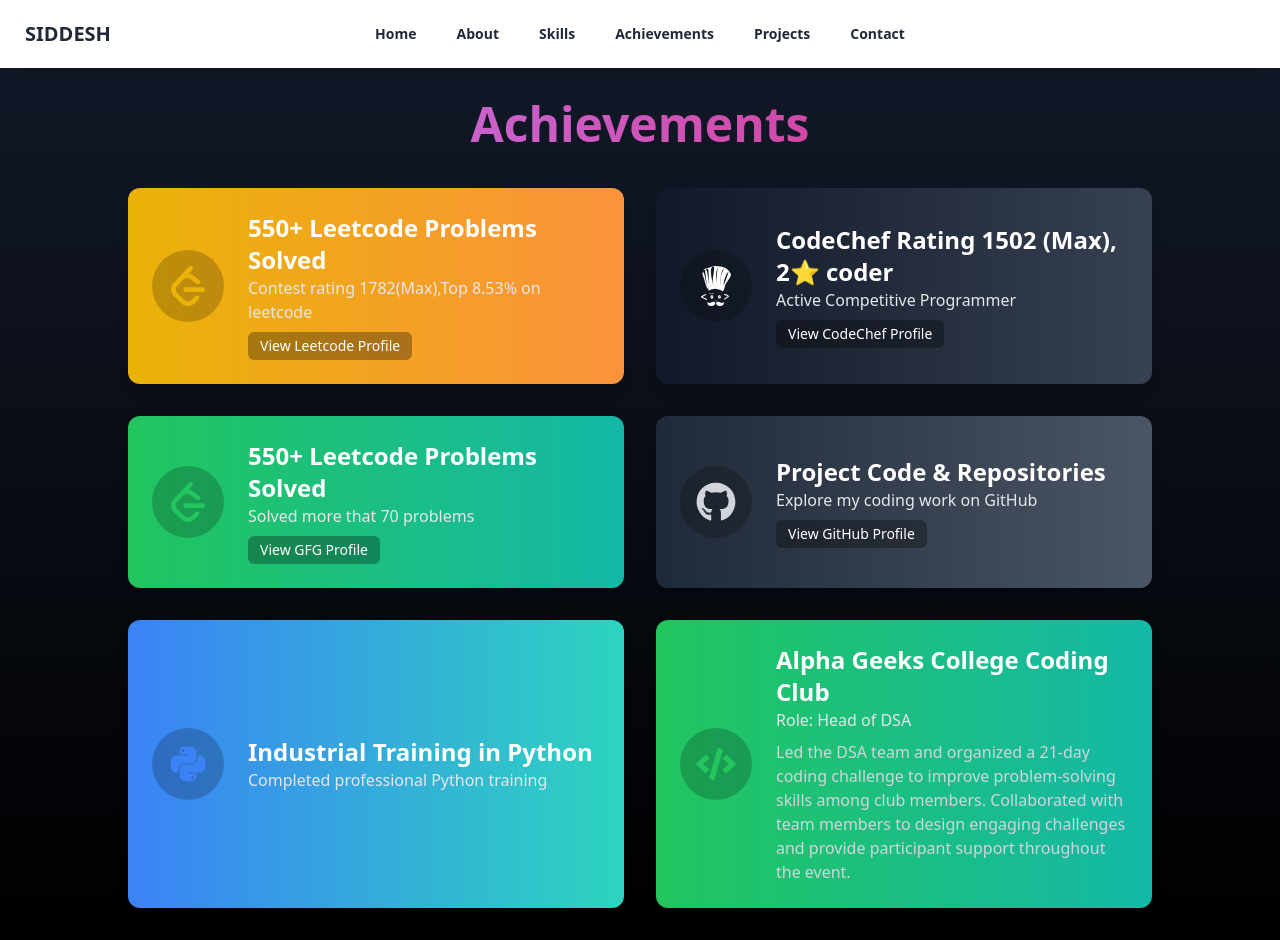
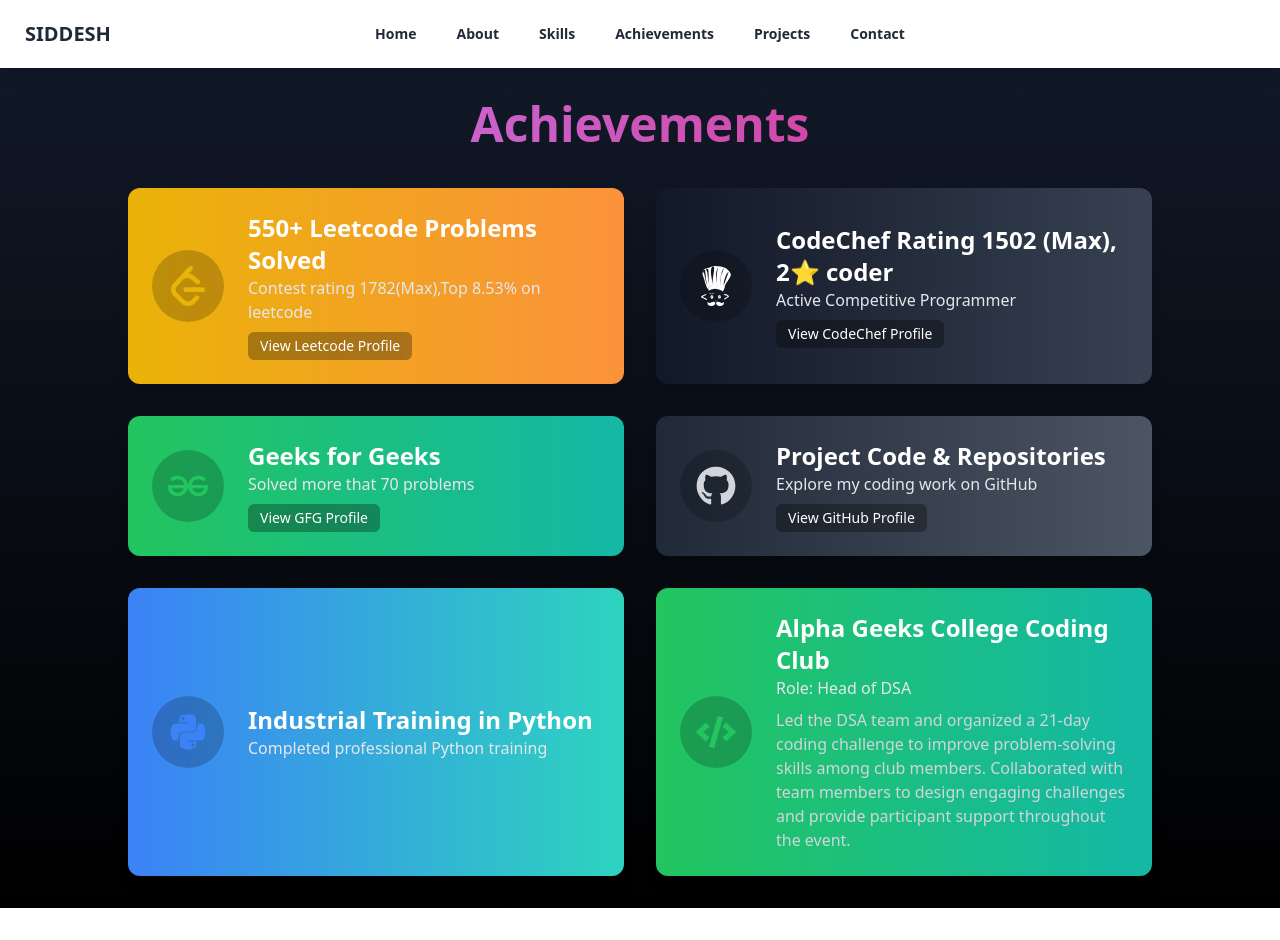
Before and after one commit to sidad112004/Profilesid, a React (Vite) app: page /achivement in a window 1280 px wide. After the commit the page ends 908 px from the top, so only its background shows below. Built offline with nearby package versions, Linux system fonts and the light colour scheme.

Commit message:
Update Achivement.jsx

```diff
--- a/src/Components/Achivement.jsx
+++ b/src/Components/Achivement.jsx
@@ -1,6 +1,6 @@
 import React from 'react';
 import { FaGithub, FaCode, FaPython } from "react-icons/fa";
-import { SiLeetcode, SiCodechef } from "react-icons/si";
+import { SiLeetcode, SiCodechef ,SiGeeksforgeeks} from "react-icons/si";
 
 function Achievements() {
   const achievements = [
@@ -24,8 +24,8 @@
     },
     {
       id: 6,
-      icon: <SiLeetcode size={40} className="text-green-500" />,
-      title: "550+ Leetcode Problems Solved",
+      icon: <SiGeeksforgeeks size={40} className="text-green-500" />,
+      title: "Geeks for Geeks ",
       subtitle: "Solved more that 70 problems",
       link: "https://www.geeksforgeeks.org/user/sid112004/",
       linkText: "View GFG Profile",
```
